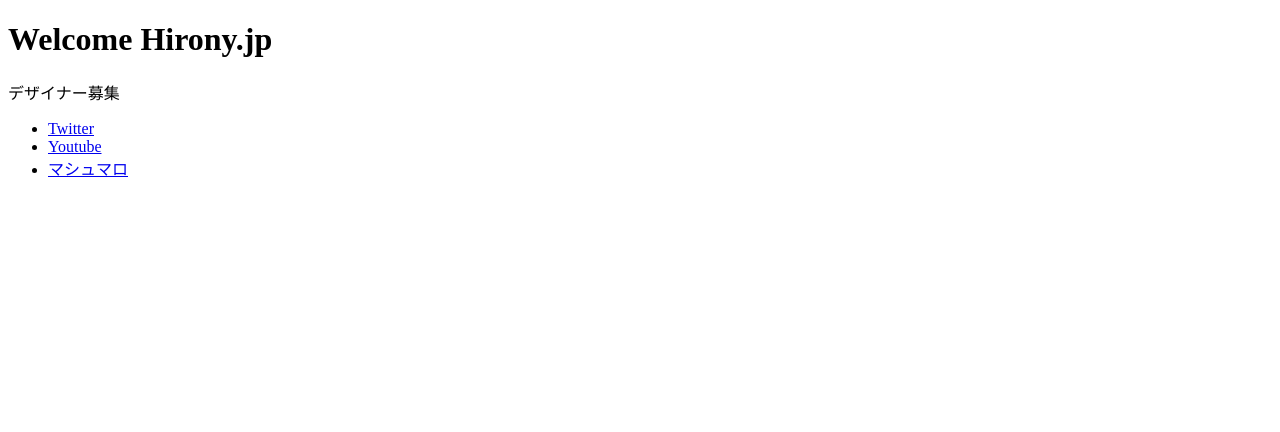
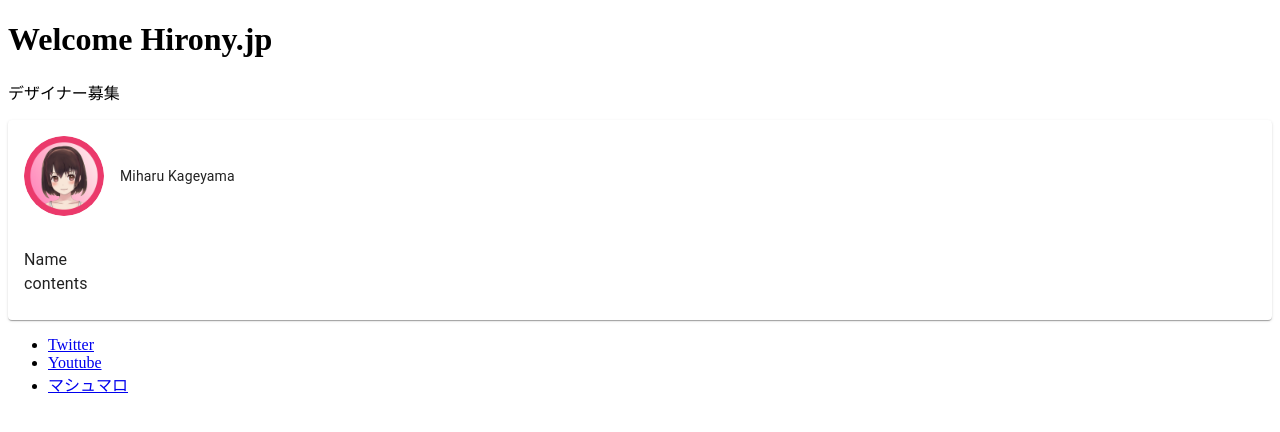
Before and after one commit to hirony-jp/hirony_homepage, a React (Create React App) app: page / in a window 1280 px wide. Shown: the top 432 px of the page. Built offline with nearby package versions, Linux system fonts and the light colour scheme.

Commit message:
add icon image

```diff
--- a/src/components/App.js
+++ b/src/components/App.js
@@ -1,4 +1,5 @@
 import React from 'react';
+import NameCard from './NameCard.js';
 import { FontAwesomeIcon } from '@fortawesome/react-fontawesome';
 import { Button } from '@material-ui/core';
 
@@ -8,6 +9,8 @@ function App() {
       <h1>Welcome Hirony.jp</h1>
 
       <p>デザイナー募集</p>
+
+      <NameCard />
 
       <ul>
         <li><a href="https://twitter.com/_hirony">Twitter</a></li>
--- /dev/null
+++ b/src/components/NameCard.js
@@ -0,0 +1,41 @@
+import React from 'react';
+import { Card, CardHeader, CardContent, Typography, Avatar } from '@material-ui/core';
+import { makeStyles, createStyles } from '@material-ui/core/styles';
+
+const useStyles = makeStyles((theme) =>
+    createStyles({
+        large: {
+            width: theme.spacing(10),
+            height: theme.spacing(10)
+        }
+    })
+);
+
+function NameCard() {
+    const classes = useStyles();
+    return(
+        <Card>
+            <CardHeader
+                avatar={
+                    <Avatar
+                        aria-label="recipe"
+                        src={`${process.env.PUBLIC_URL}/hirony-girl-icon-0000.png`}
+                        className={classes.large}
+                    />
+                }
+                title="Miharu Kageyama"
+            />
+            <CardContent>
+
+                <Typography>
+                    Name
+                </Typography>
+                <Typography>
+                    contents
+                </Typography>
+            </CardContent>
+        </Card>
+    );
+}
+
+export default NameCard;
```
Also changed, not shown: public/hirony-girl-icon-0000.png (added).
